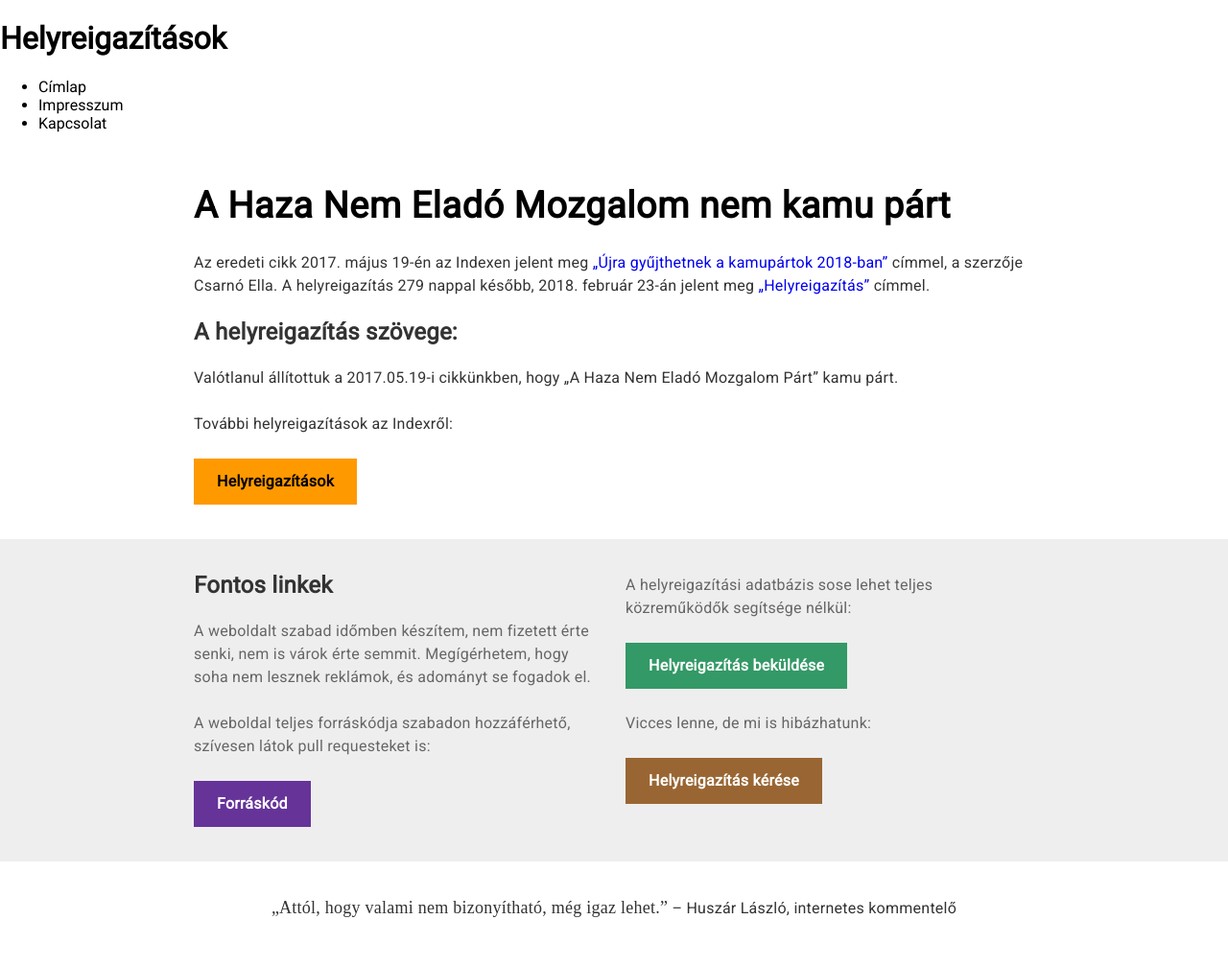
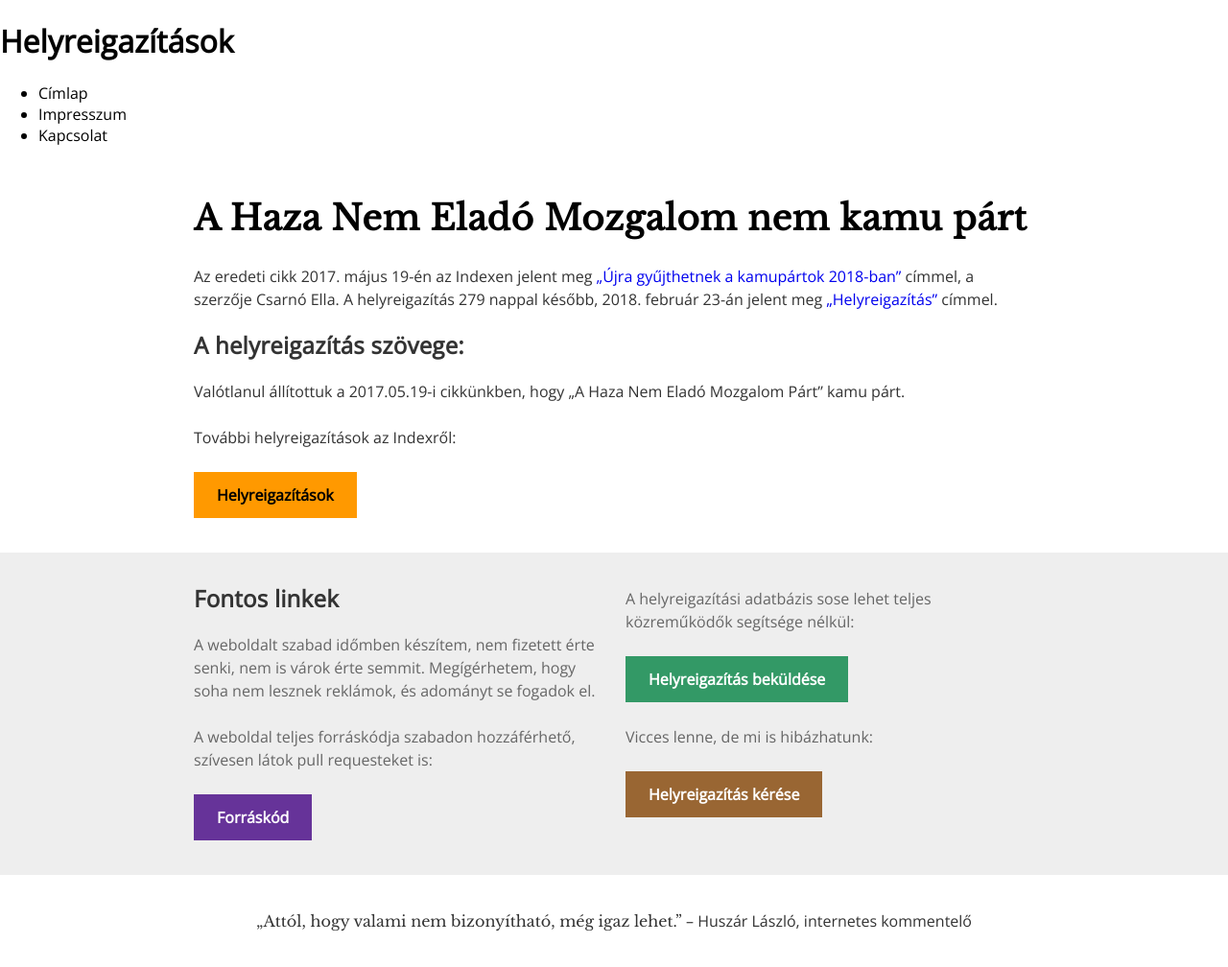
Before and after one commit to andormade/helyreigazitasok, a Jekyll site: the page built from _index-hu/2018-02-23-haza-nem-elado-mozgalom-nem-kamu.md, in a window 1280 px wide. Shown: the whole page at 96% size. Built offline with Jekyll 4.4.1, drawn with Linux system fonts in a browser that asks for light colours.

Commit message:
update design

```diff
--- a/_layouts/correction.html
+++ b/_layouts/correction.html
@@ -8,10 +8,10 @@ layout: default
 	</a>
 
 	<p>Az eredeti cikk {% include hungariandate.liquid date=page.originalDate %} {{ page.originOn }} jelent meg
-		<a href="{{ page.originalUrl }}">„{{ page.originalTitle }}”</a> címmel, a {% if page.author %} szerzője {{ page.author }}. {% else %} szerző megjelölése nélkül.
+		<a target="_blank" rel="nofollow" href="{{ page.originalUrl }}">„{{ page.originalTitle }}”</a> címmel, a {% if page.author %} szerzője {{ page.author }}. {% else %} szerző megjelölése nélkül.
 		{% endif %} A helyreigazítás {% include daysBetweenDates.liquid date1=page.correctionDate date2=page.originalDate %} nappal
 		később, {% include hungariandate.liquid date=page.correctionDate %} jelent meg
-		<a href="{{ page.correctionUrl }}">„Helyreigazítás”</a> címmel.
+		<a target="_blank" rel="nofollow" href="{{ page.correctionUrl }}">„Helyreigazítás”</a> címmel.
 	</p>
 
 	<h3>A helyreigazítás szövege:</h3>
--- a/_layouts/default.html
+++ b/_layouts/default.html
@@ -8,8 +8,17 @@
 
 	<title>{% if page.title %}{{ page.title }} - {% endif %}{{ site.title }}</title>
 
+	<script async src="https://www.googletagmanager.com/gtag/js?id=UA-82349820-2"></script>
+	<script>
+		window.dataLayer = window.dataLayer || [];
+		function gtag() { dataLayer.push(arguments); }
+		gtag('js', new Date());
+
+		gtag('config', 'UA-82349820-2');
+	</script>
+
 	<link href="{{ " /css/main.css " | prepend: baseurl | append: cache_buster }}" media="screen" rel="stylesheet" type="text/css">
-	<link href="https://fonts.googleapis.com/css?family=Open+Sans|Roboto" rel="stylesheet">
+	<link href="https://fonts.googleapis.com/css?family=Open+Sans|Libre+Baskerville" rel="stylesheet">
 
 	<link rel="alternate" type="application/atom+xml" title="{{ site.title }}" href="/atom.xml" />
 
@@ -62,9 +71,9 @@
 	<div class="white">
 		<div class="footer center">
 
-					<div class="padding">
-						<p><span class="quote">„Attól, hogy valami nem bizonyítható, még igaz lehet.”</span> – Huszár László, internetes kommentelő</p>
-					</div>
+			<div class="padding">
+				<p><span class="quote">„Attól, hogy valami nem bizonyítható, még igaz lehet.”</span> – Huszár László, internetes kommentelő</p>
+			</div>
 
 			<div class="clear"></div>
 		</div>
--- /dev/null
+++ b/_sass/_config.scss
@@ -0,0 +1,7 @@
+.sans {
+    font-family: 'Open Sans', sans-serif;
+}
+
+.serif {
+    font-family: 'Libre Baskerville', serif;
+}
--- a/_sass/_layout.scss
+++ b/_sass/_layout.scss
@@ -1,5 +1,5 @@
 body, html {
-    font-family: Roboto, sans-serif;
+    @extend .sans;
     margin: 0;
     padding: 0;
     background: #ffffff;
@@ -42,14 +42,13 @@ body, html {
 }
 
 h2 {
+    @extend .serif;
+
     line-height: 48px;
-    font-size: 38px;
+    font-size: 36px;
     margin: 0;
     padding: 12px 0;
     display: block;
-    color: #000000;
-   // font-weight: lighter;
-    //ont-family: serif;
     color: #000000;
     background: #ffffff;
     letter-spacing: 0.5px;
@@ -77,12 +76,10 @@ p {
     line-height: 24px;
     padding: 12px 0;
     margin: 0;
-    letter-spacing: 0.25px;
 }
 
 .quote {
-    font-family: serif;
-    font-size: 18px;
+    @extend .serif;
 }
 
 .center {
--- a/css/main.scss
+++ b/css/main.scss
@@ -3,5 +3,6 @@
 # only Main files contain this front matter, not partials.
 ---
 
+@import "config";
 @import "layout";
 @import "buttons";
```
Also changed, not shown: 1 other file.
